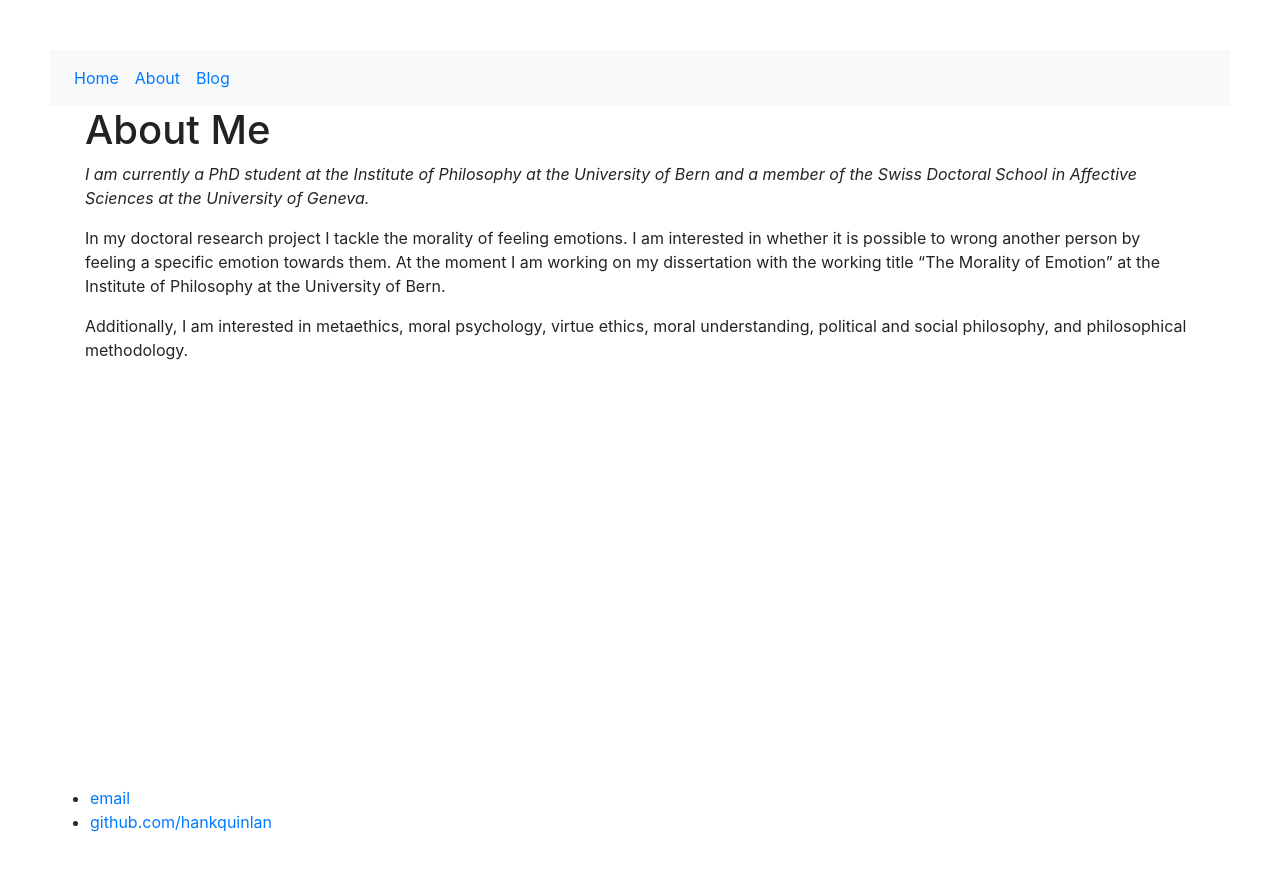
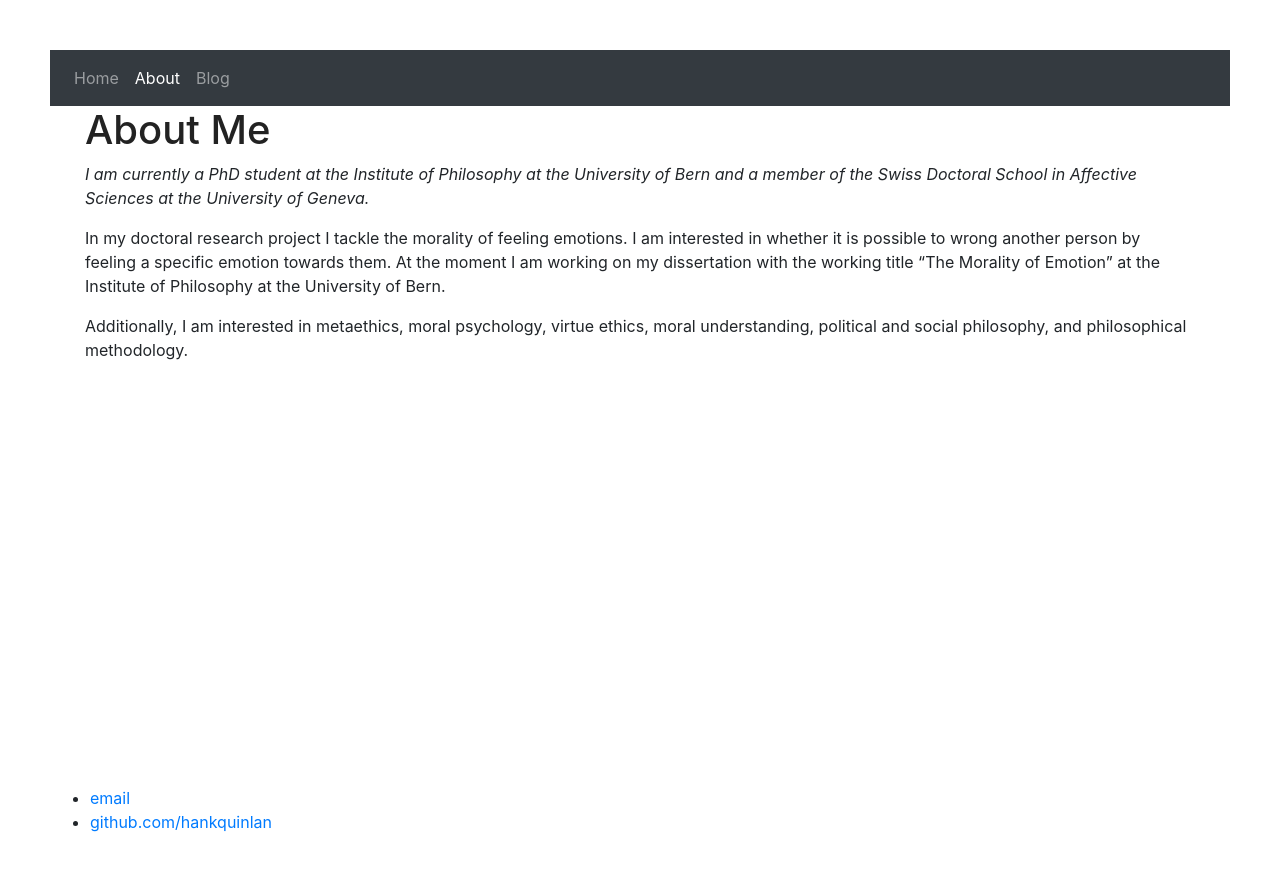
Before and after one commit to jonasblatter/jonasblatter.github.io, a Jekyll site: the page built from about.md, in a window 1280 px wide. Shown: the top 871 px of the page. Built offline with Jekyll 4.4.1, drawn with Linux system fonts in a browser that asks for light colours.

Commit message:
Update navigation.html

```diff
--- a/_includes/navigation.html
+++ b/_includes/navigation.html
@@ -1,9 +1,9 @@
-<nav class="navbar navbar-expand-sm bg-light">
+<nav class="navbar navbar-expand-sm bg-dark navbar-dark">
 
   <ul class="navbar-nav">
   {% for item in site.data.navigation %}
-    <li class="nav-item">
-      <a href="{{ item.link }}" class="nav-link {% if page.url == item.link %}active{% endif %}">
+    <li class="nav-item {% if page.url == item.link %}active{% endif %}">
+      <a href="{{ item.link }}" class="nav-link">
       {{ item.name }}
     </a>
     </li>
```
